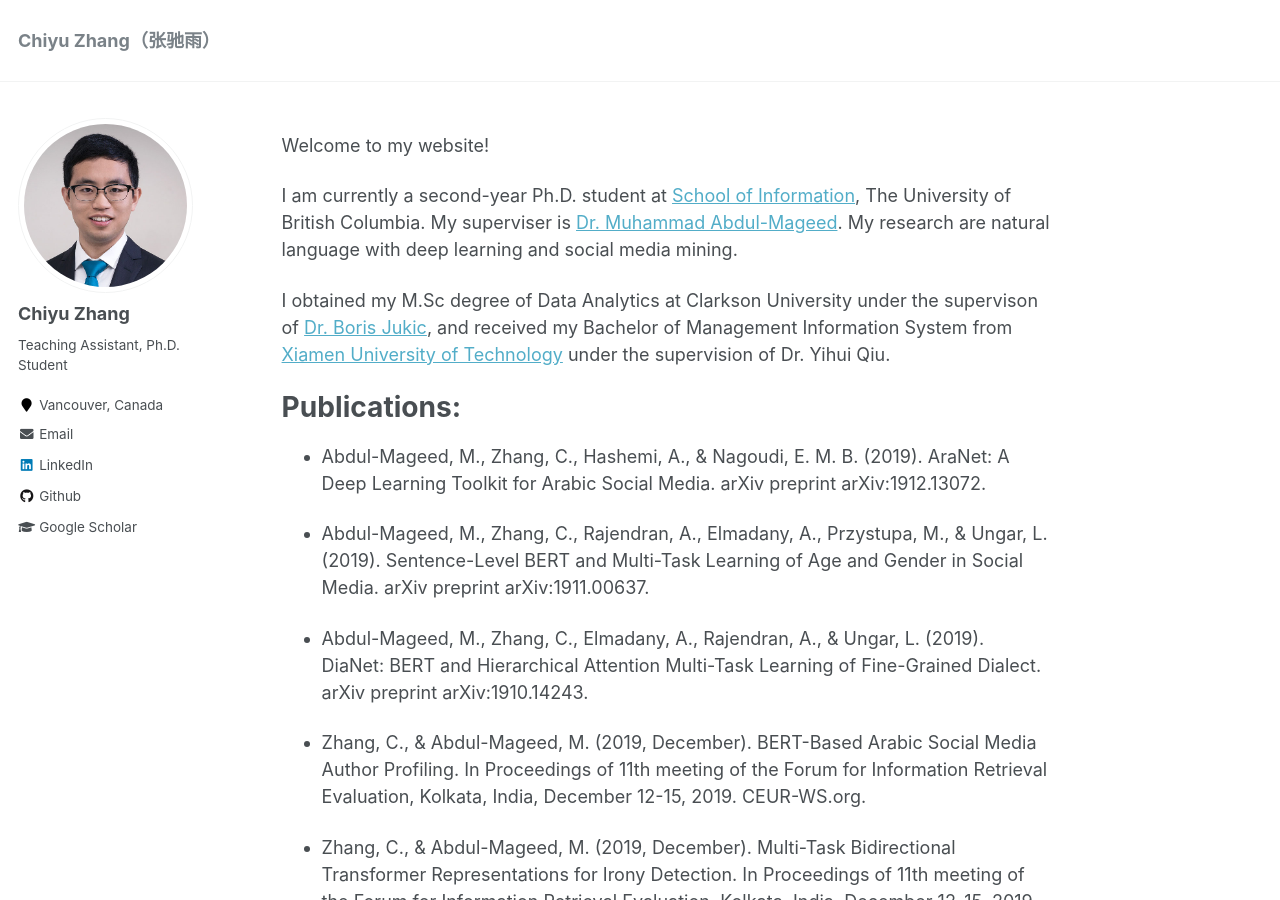
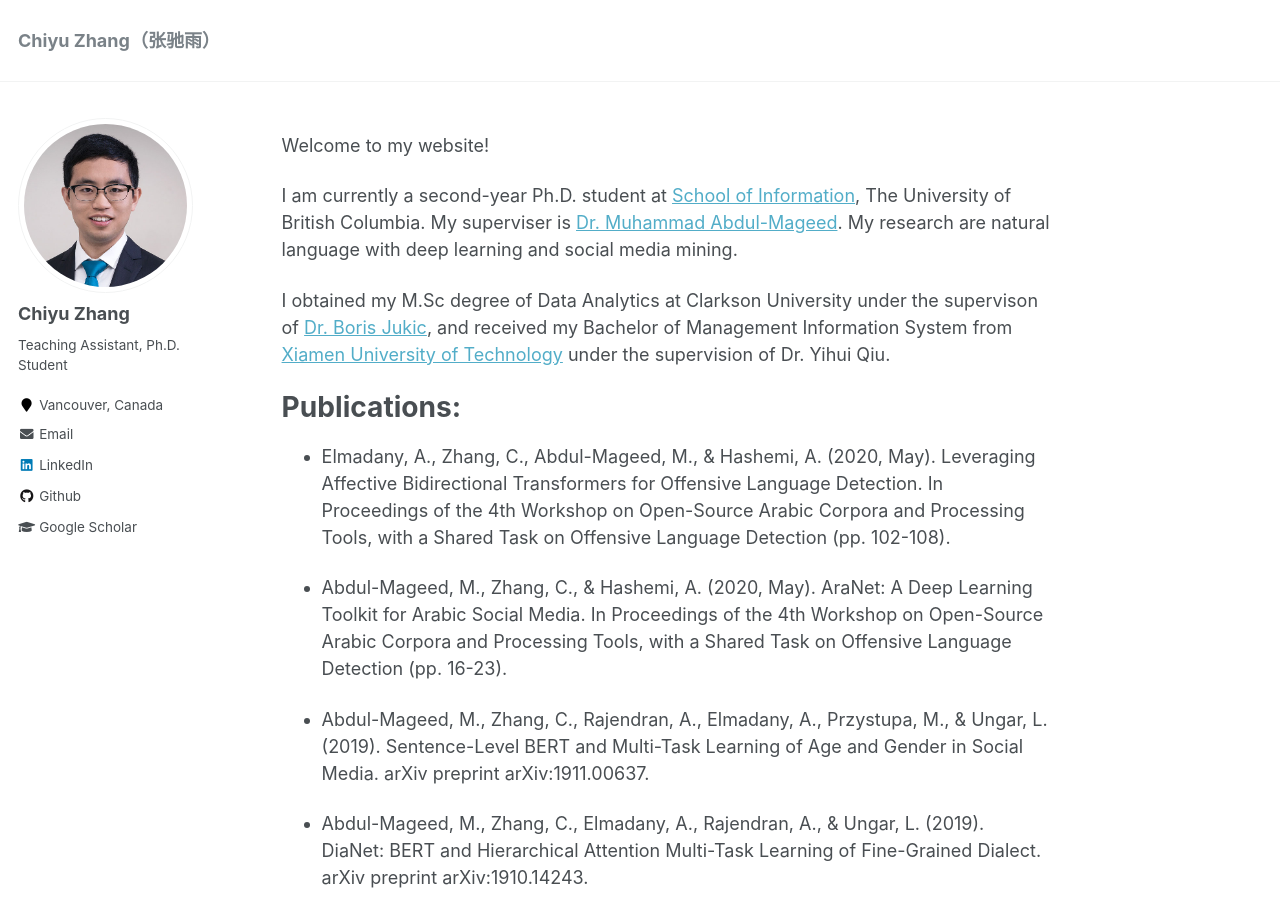
Before and after one commit to chiyuzhang94/chiyuzhang94.github.io, a Jekyll site: the page built from _pages/about.md, in a window 1280 px wide and 900 px high. Built offline with Jekyll 4.4.1, drawn with Linux system fonts in a browser that asks for light colours.

Commit message:
add paper

```diff
--- a/_pages/about.md
+++ b/_pages/about.md
@@ -14,7 +14,9 @@ I am currently a second-year Ph.D. student at [School of Information](https://sl
 I obtained my M.Sc degree of Data Analytics at Clarkson University under the supervison of [Dr. Boris Jukic](https://www.clarkson.edu/people/boris-jukic), and received my Bachelor of Management Information System from [Xiamen University of Technology](http://english.xmut.edu.cn/) under the supervision of Dr. Yihui Qiu.
 
 # Publications:
-* Abdul-Mageed, M., Zhang, C., Hashemi, A., & Nagoudi, E. M. B. (2019). AraNet: A Deep Learning Toolkit for Arabic Social Media. arXiv preprint arXiv:1912.13072.
+* Elmadany, A., Zhang, C., Abdul-Mageed, M., & Hashemi, A. (2020, May). Leveraging Affective Bidirectional Transformers for Offensive Language Detection. In Proceedings of the 4th Workshop on Open-Source Arabic Corpora and Processing Tools, with a Shared Task on Offensive Language Detection (pp. 102-108).
+
+* Abdul-Mageed, M., Zhang, C., & Hashemi, A. (2020, May). AraNet: A Deep Learning Toolkit for Arabic Social Media. In Proceedings of the 4th Workshop on Open-Source Arabic Corpora and Processing Tools, with a Shared Task on Offensive Language Detection (pp. 16-23).
 
 * Abdul-Mageed, M., Zhang, C., Rajendran, A., Elmadany, A., Przystupa, M., & Ungar, L. (2019). Sentence-Level BERT and Multi-Task Learning of Age and Gender in Social Media. arXiv preprint arXiv:1911.00637.
 
```
